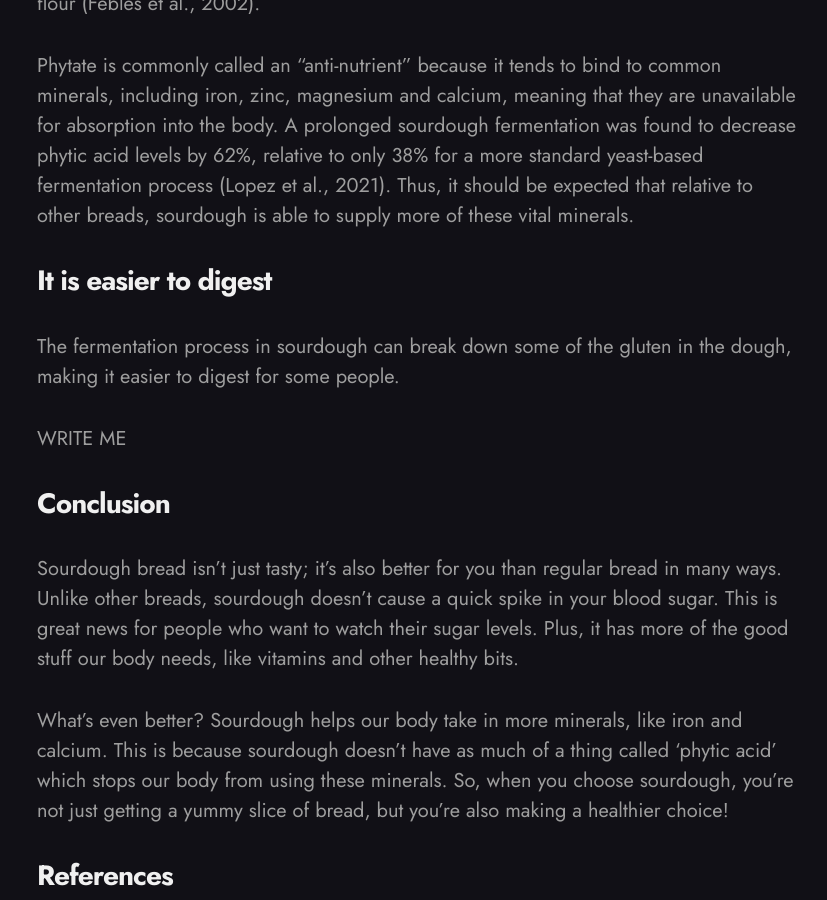
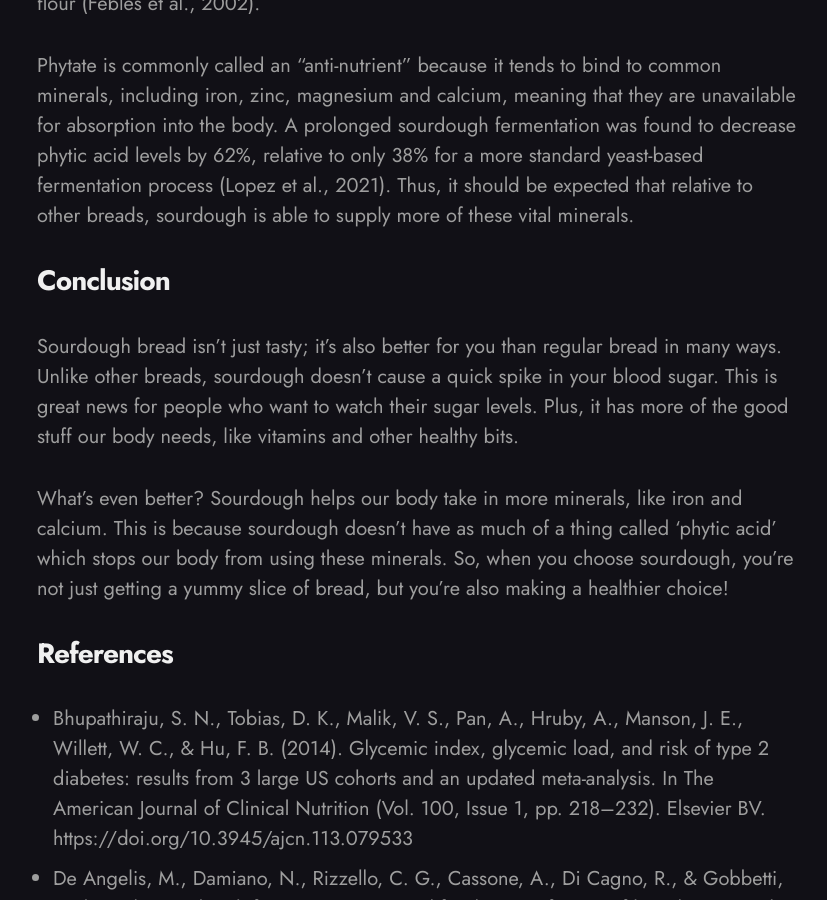
Before and after one commit to craigmbooth/sourdough-website, a Jekyll site: the page built from _posts/2023-10-17-is-sourdough-better-for-you-than-other-breads.md, in a window 1280 px wide and 900 px high, scrolled down 3082 px. Shown: the whole window, without its empty margins (223-1050 px from the left). Built offline with Jekyll 4.4.1, drawn with Linux system fonts in a browser that asks for light colours; nearby versions of some CDN libraries.

Commit message:
Remove placeholder

```diff
--- a/_posts/2023-10-17-is-sourdough-better-for-you-than-other-breads.md
+++ b/_posts/2023-10-17-is-sourdough-better-for-you-than-other-breads.md
@@ -36,11 +36,6 @@ Phytic acid is a substance found in many plant-based foods, including wheat flou
 
 Phytate is commonly called an "anti-nutrient" because it tends to bind to common minerals, including iron, zinc, magnesium and calcium, meaning that they are unavailable for absorption into the body. A prolonged sourdough fermentation was found to decrease phytic acid levels by 62%, relative to only 38% for a more standard yeast-based fermentation process (Lopez et al., 2021). Thus, it should be expected that relative to other breads, sourdough is able to supply more of these vital minerals.
 
-## It is easier to digest
-The fermentation process in sourdough can break down some of the gluten in the dough, making it easier to digest for some people.
-
-WRITE ME
-
 ## Conclusion
 Sourdough bread isn't just tasty; it's also better for you than regular bread in many ways. Unlike other breads, sourdough doesn't cause a quick spike in your blood sugar. This is great news for people who want to watch their sugar levels. Plus, it has more of the good stuff our body needs, like vitamins and other healthy bits.
 
```
